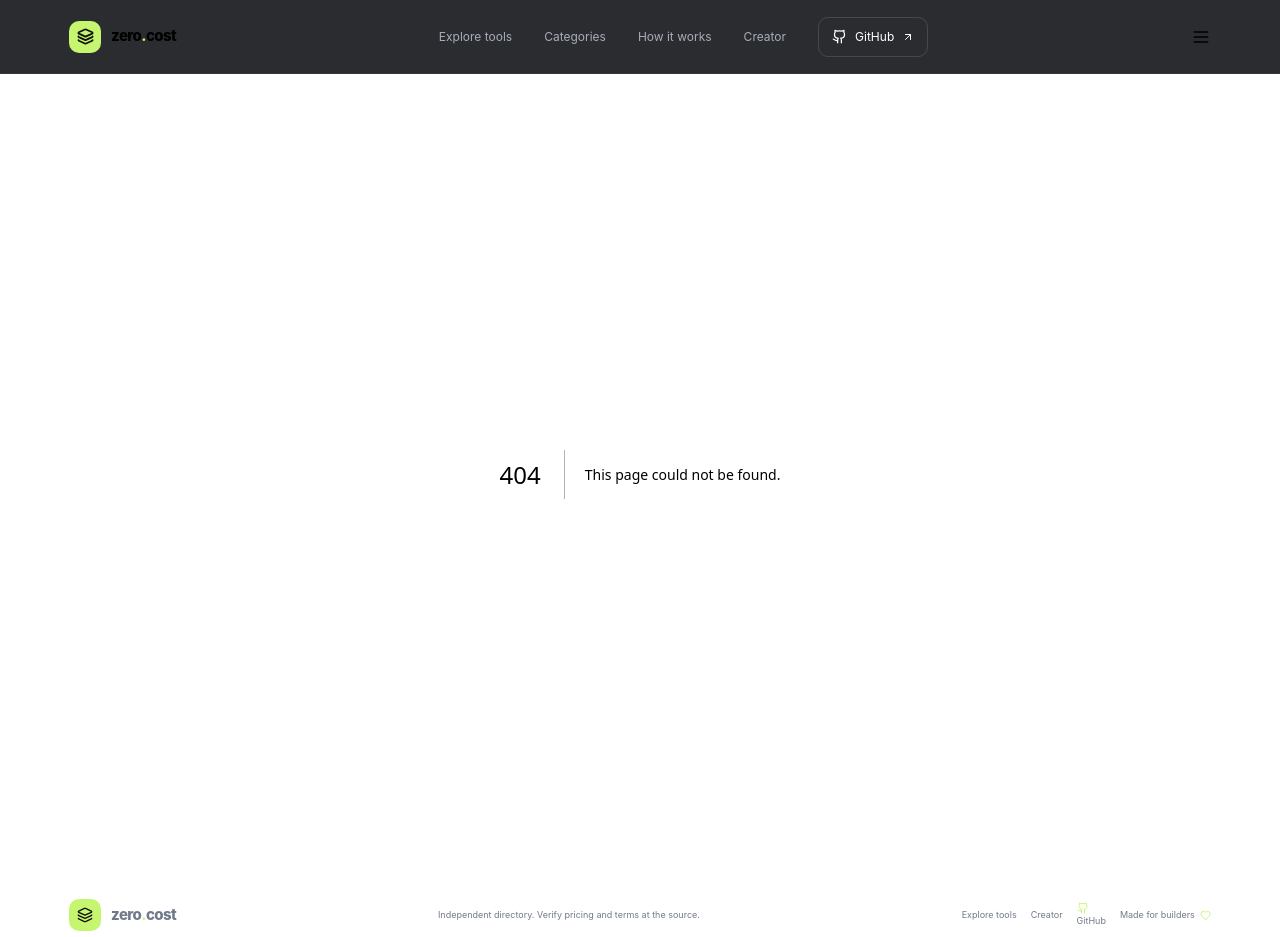
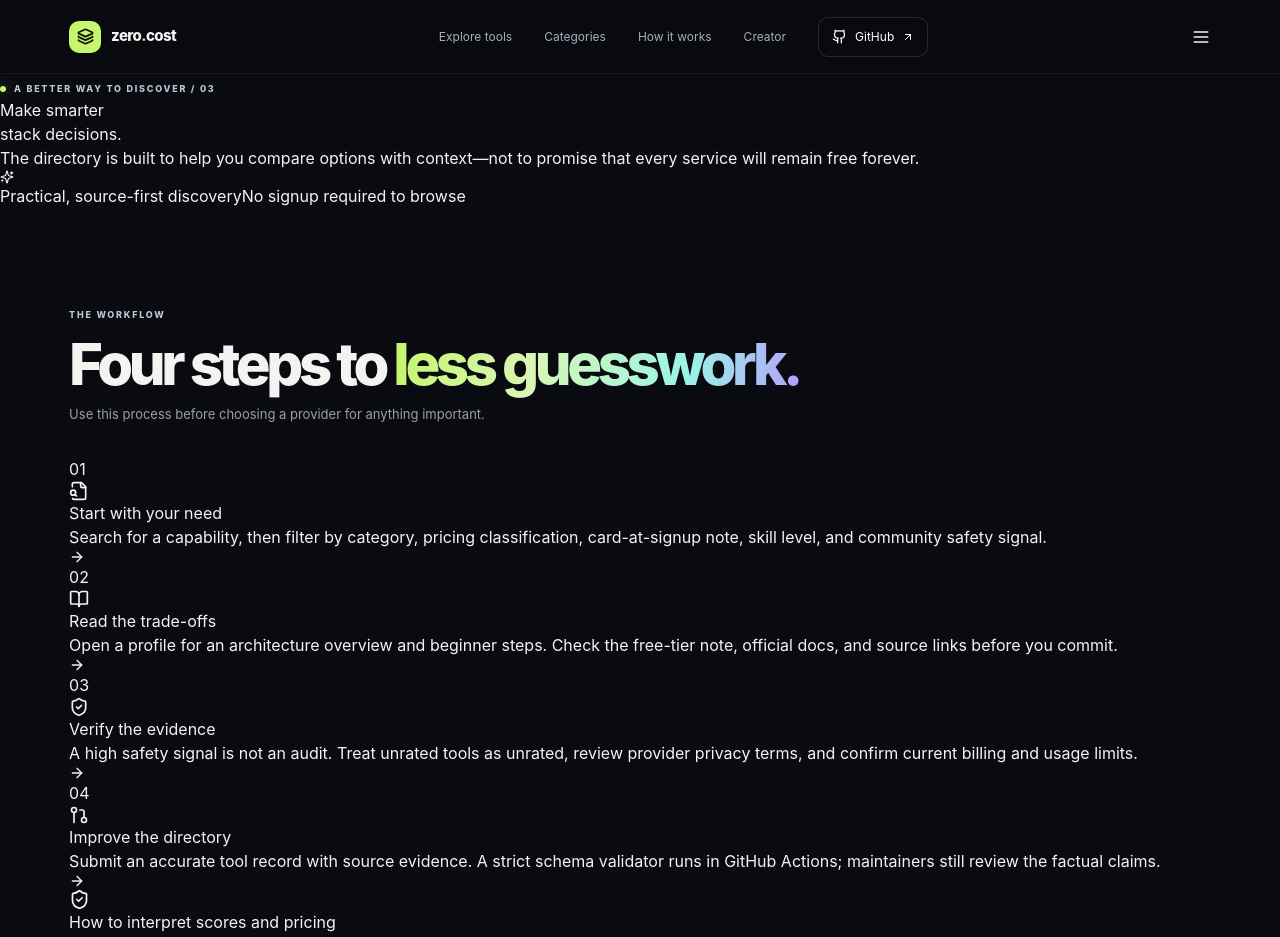
Before and after one commit to shinuXcode/-awesome-free-stack, a Next.js app: page /guide in a window 1280 px wide. Before the commit this address had no page. Shown: the top 937 px of the page. Built offline with nearby package versions, Linux system fonts and the light colour scheme.

Commit message:
Add multipage route app/guide/page.tsx

```diff
--- /dev/null
+++ b/app/guide/page.tsx
@@ -0,0 +1,32 @@
+import Link from "next/link";
+import { ArrowDownRight, ArrowRight, BookOpen, CheckCircle2, FileSearch, GitPullRequest, ShieldCheck, Sparkles } from "lucide-react";
+import { motion } from "framer-motion";
+
+export const metadata = { title: "How it works — Zero-Cost Dev Stack", description: "How to explore, compare, and contribute to Zero-Cost Dev Stack." };
+const steps = [
+  { number: "01", title: "Start with your need", text: "Search for a capability, then filter by category, pricing classification, card-at-signup note, skill level, and community safety signal.", icon: FileSearch },
+  { number: "02", title: "Read the trade-offs", text: "Open a profile for an architecture overview and beginner steps. Check the free-tier note, official docs, and source links before you commit.", icon: BookOpen },
+  { number: "03", title: "Verify the evidence", text: "A high safety signal is not an audit. Treat unrated tools as unrated, review provider privacy terms, and confirm current billing and usage limits.", icon: ShieldCheck },
+  { number: "04", title: "Improve the directory", text: "Submit an accurate tool record with source evidence. A strict schema validator runs in GitHub Actions; maintainers still review the factual claims.", icon: GitPullRequest },
+];
+
+export default function GuidePage() {
+  return (
+    <main className="subpage">
+      <section className="subhero">
+        <span className="eyebrow"><span className="eyebrow-dot" /> A BETTER WAY TO DISCOVER / 03</span>
+        <h1>Make smarter<br /><span>stack decisions.</span></h1>
+        <p>The directory is built to help you compare options with context—not to promise that every service will remain free forever.</p>
+        <div className="subhero-meta"><span><Sparkles size={14} /> Practical, source-first discovery</span><span>No signup required to browse</span></div>
+      </section>
+      <section className="section-wrap guide-layout">
+        <div className="section-heading"><div><span className="eyebrow">THE WORKFLOW</span><h2>Four steps to <span>less guesswork.</span></h2><p>Use this process before choosing a provider for anything important.</p></div></div>
+        <div className="guide-steps">
+          {steps.map((step, index) => { const Icon = step.icon; return <motion.article className="guide-step" key={step.number} initial={{ opacity: 0, x: -12 }} whileInView={{ opacity: 1, x: 0 }} viewport={{ once: true, amount: 0.2 }} transition={{ delay: index * 0.06, duration: 0.35 }}><span className="guide-step-number">{step.number}</span><span className="guide-step-icon"><Icon size={20} /></span><div><h3>{step.title}</h3><p>{step.text}</p></div><ArrowRight size={16} className="guide-step-arrow" /></motion.article>; })}
+        </div>
+        <div className="guide-caveat"><ShieldCheck size={21} /><div><h3>How to interpret scores and pricing</h3><p>Community safety ranks are review signals, not formal security certifications. Ratings and counts are not invented for launch. Pricing, signup card requirements, eligibility, and quotas may change. Use the provider's current documents as the source of truth.</p></div></div>
+      </section>
+      <section className="guide-cta"><div><span className="eyebrow">READY TO EXPLORE?</span><h2>Find tools that fit<br /><span>your actual project.</span></h2></div><Link className="button-primary" href="/tools">Open the directory <ArrowDownRight size={16} /></Link></section>
+    </main>
+  );
+}
```
